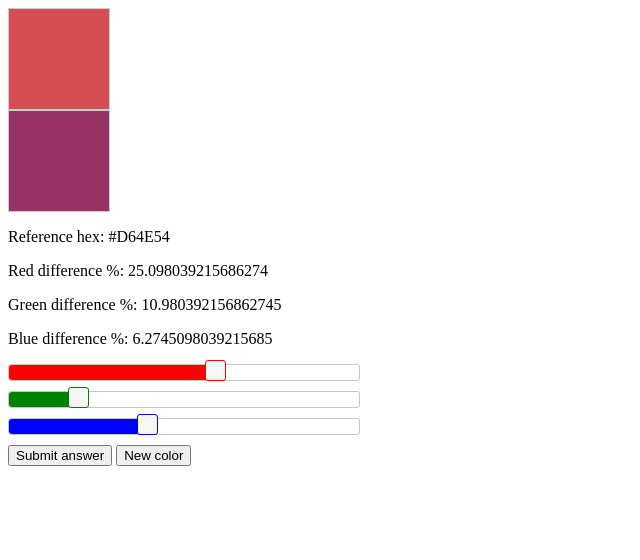
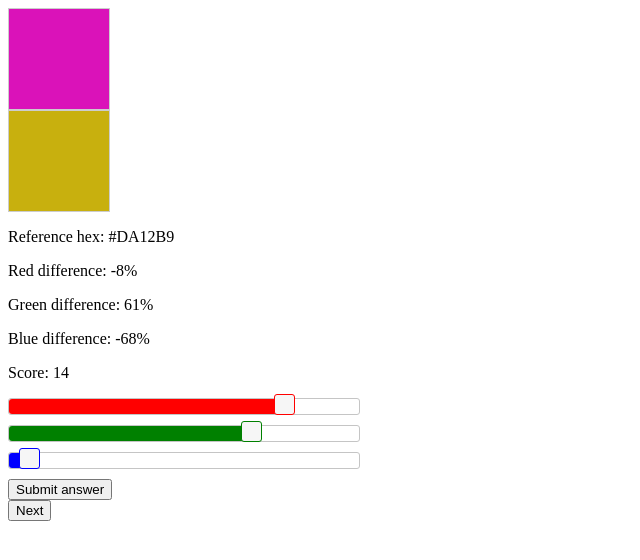
Before and after one commit to BrunoHrv/WebSysHW2, a plain HTML site: page index.html in a window 1280 px wide. Both pictures are taken after a click on the button "Submit answer". Shown: the whole page, without its empty margins (0-640 px from the left). Drawn offline with nearby package versions, Linux system fonts and the light colour scheme.

Commit message:
Reorganization, scoring, and basic function
The html, css, and js were separated into different files that are more
conducive to a group process.

Basic functionality is present.

TO DO:
-Scoring needs to be tweeked, keeps showing up as "14" for some reason.
-Formatted into a jQuery plugin
-Styled into something a little more pleasing to the eye and natural to
use
-Difficulty settings still need to be developed

```diff
--- a/index.html
+++ b/index.html
@@ -1,164 +1,22 @@
 <html>
 	<head>
-	<title></title>
+		<title>Hexed!</title>
+		<!-- icon compliments of freeFavicon.com: http://www.freefavicon.com/freefavicons/objects/iconinfo/24-color-hexagon-152-126631.html -->
+		<link rel="shortcut icon" href="favicon.ico" />
+		<link rel="stylesheet" type="text/css" href="resources/hexed.css">
 	<link href="http://code.jquery.com/ui/1.11.1/themes/smoothness/jquery-ui.css" rel="Stylesheet"
-	type="text/css" />
-	<script src="http://code.jquery.com/jquery-1.10.2.js"></script>
-	<script type="text/javascript" src="http://code.jquery.com/ui/1.10.4/jquery-ui.js"></script>
-	<style type="text/css">
-		#output
-		{
-		width: 100px;
-		height: 100px;
-		border: solid 1px #ccc;
-		}
-
-		#reference
-		{
-		width: 100px;
-		height: 100px;
-		border: solid 1px #ccc;
-		}
-
-		#redslide, #greenslide, #blueslide
-		{
-		height: 15px;
-		margin: 10px 0px;
-		width: 350px;
-		}
-
-		#redslide .ui-slider-range
-		{
-		background: red;
-		}
-		#redslide .ui-slider-handle
-		{
-		border-color: red;
-		}
-		#greenslide .ui-slider-range
-		{
-		background: green;
-		}
-		#greenslide .ui-slider-handle
-		{
-		border-color: green;
-		}
-		#blueslide .ui-slider-range
-		{
-		background: blue;
-		}
-		#blueslide .ui-slider-handle
-		{
-		border-color: blue;
-		}
-	</style>
-	<script language="javascript">
-
-
-		$(document).ready(function () {
-			$("#redslide, #greenslide, #blueslide").slider({
-			orientation: "horizontal",
-			range: "min",
-			max: 255,
-			value: 127,
-			slide: showOutput,
-			change: showOutput
-			});
-			$("#redslide").slider("value", 150);
-			$("#greenslide").slider("value", 50);
-			$("#blueslide").slider("value", 100);
-			generateReferenceRGB();
-
-		});
-
-		//global variables to store reference colors
-		var referenceRed;
-		var referenceGreen;
-		var referenceBlue;
-		var hexColor;
-
-		function evaluateSolution(){
-
-			//calculate difference percentages
-			var redPercentage = (Math.abs( $("#redslide").slider("value") - referenceRed ) / 255) *100;
-			var greenPercentage = (Math.abs( $("#greenslide").slider("value") - referenceGreen ) / 255) *100;
-			var bluePercentage = (Math.abs( $("#blueslide").slider("value") - referenceBlue ) / 255) *100;
-
-			document.getElementById("#hexAnswer").innerHTML = "Reference hex: #" + hexColor; //reveal hexcolor
-			document.getElementById("#redAnswer").innerHTML = "Red difference %: " + redPercentage;
-			document.getElementById("#greenAnswer").innerHTML = "Green difference %: " + greenPercentage;
-			document.getElementById("#blueAnswer").innerHTML = "Blue difference %: " + bluePercentage;
-
-		}
-
-		function newGame(){
-
-			//reset solution values
-			document.getElementById("#hexAnswer").innerHTML = "Reference hex: ? "; //reveal hexcolor
-			document.getElementById("#redAnswer").innerHTML = "Red difference %: ?";
-			document.getElementById("#greenAnswer").innerHTML = "Green difference %: ?";
-			document.getElementById("#blueAnswer").innerHTML = "Blue difference %: ?";
-
-			//change reference color
-			generateReferenceRGB();
-
-		}
-
-		//update square color based on slider position
-		function showOutput() {
-			var hexa = getHexaFromRGB($("#redslide").slider("value"),
-			$("#greenslide").slider("value"),
-			$("#blueslide").slider("value"));
-			$("#output").css("background-color", "#" + hexa);
-
-		}
-
-		// generate hex color value from slider position
-		function getHexaFromRGB(r, g, b) {
-			var hexa = [r.toString(16), g.toString(16), b.toString(16)];
-			$.each(hexa, function (nr, val) {
-			if (val.length === 1) {
-			hexa[nr] = "0" + val;
-			}
-			});
-			return hexa.join("").toUpperCase();
-		}
-
-
-		function generateReferenceRGB() {
-
-			// randomize rgb reference values
-			referenceRed = Math.floor((Math.random() * 255) + 0);
-			referenceGreen = Math.floor((Math.random() * 255) + 0);
-			referenceBlue = Math.floor((Math.random() * 255) + 0);
-
-			//turn values into a hex code
-			var referenceHex = [referenceRed.toString(16), referenceGreen.toString(16), referenceBlue.toString(16)];
-			$.each(referenceHex, function (nr, val) {
-			if (val.length === 1) {
-			referenceHex[nr] = "0" + val;
-			}
-			});
-
-			hexColor = referenceHex.join("").toUpperCase();
-
-			 //change reference block color
-			$("#reference").css("background-color", "#" + hexColor);
-
-		}
-
-	</script>
+	type="text/css"/>
 	</head>
 	<body>
-		<div id="reference">
-		</div>
+		<div id="reference"></div>
 
-		<div id="output">
-		</div>
+		<div id="output"></div>
+
 		<p id="#hexAnswer">Reference hex: ? </p>
-		<p id="#redAnswer">Red difference %: ? </p>
-		<p id="#greenAnswer">green difference %: ? </p>
-		<p id="#blueAnswer">Blue difference %: ? </p>
+		<p id="#redAnswer">Red difference: ?% </p>
+		<p id="#greenAnswer">Green difference: ?% </p>
+		<p id="#blueAnswer">Blue difference: ?% </p>
+		<p id="#score">Score: ? </p>
 
 		<div id="redslide">
 		</div>
@@ -166,7 +24,13 @@
 		</div>
 		<div id="blueslide">
 		</div>
-		<button onclick="evaluateSolution()">Submit answer</button>
-		<button onclick="newGame()">New color</button>
+
+		<button id="submit" onclick="evaluateSolution()">Submit answer</button>
+		<br>
+		<button id="newGame" onclick="newGame()">Next</button>
+
+		<script src="http://code.jquery.com/jquery-1.10.2.js"></script>
+		<script type="text/javascript" src="http://code.jquery.com/ui/1.10.4/jquery-ui.js"></script>
+		<script language="javascript" src="resources/hexed.js"></script>
 	</body>
 </html>
--- /dev/null
+++ b/resources/hexed.css
@@ -0,0 +1,47 @@
+#output
+{
+width: 100px;
+height: 100px;
+border: solid 1px #ccc;
+}
+
+#reference
+{
+width: 100px;
+height: 100px;
+border: solid 1px #ccc;
+}
+
+#redslide, #greenslide, #blueslide
+{
+height: 15px;
+margin: 10px 0px;
+width: 350px;
+}
+
+#redslide .ui-slider-range
+{
+background: red;
+}
+#redslide .ui-slider-handle
+{
+border-color: red;
+}
+
+#greenslide .ui-slider-range
+{
+background: green;
+}
+#greenslide .ui-slider-handle
+{
+border-color: green;
+}
+
+#blueslide .ui-slider-range
+{
+background: blue;
+}
+#blueslide .ui-slider-handle
+{
+border-color: blue;
+}
--- /dev/null
+++ b/resources/hexed.js
@@ -0,0 +1,120 @@
+$(document).ready(function () {
+	$("#redslide, #greenslide, #blueslide").slider({
+	orientation: "horizontal",
+	range: "min",
+	max: 255,
+	value: 127,
+	slide: showOutput,
+	change: showOutput
+	});
+	newGame();
+
+});
+
+//global variables to store reference colors, counts, and time
+var hexColor;
+var count;
+var turns;
+var time;
+var difficulty = 1;
+
+function evaluateSolution(){
+	var timeTemp = new Date().getTime();
+	var timeDiff = timeTemp-time;
+	count++;
+	if (count>turns) {
+		tryAgain();
+		return;
+	}
+
+	//calculate difference percentages
+	var redPercentage = Math.floor((( $("#redslide").slider("value") - referenceRed ) / 255) *100);
+	var greenPercentage = Math.floor((( $("#greenslide").slider("value") - referenceGreen ) / 255) *100);
+	var bluePercentage = Math.floor((( $("#blueslide").slider("value") - referenceBlue ) / 255) *100);
+
+	console.log(Math.abs(redPercentage+greenPercentage+bluePercentage));
+	console.log(15 - difficulty - Math.abs(redPercentage+greenPercentage+bluePercentage));
+
+	var score = 15 - difficulty - (Math.abs(redPercentage+greenPercentage+bluePercentage)) / ((15 - difficulty) * (15000-timeDiff));
+
+
+	document.getElementById("#hexAnswer").innerHTML = "Reference hex: #" + hexColor; //reveal hexcolor
+	document.getElementById("#redAnswer").innerHTML = "Red difference: " + redPercentage + "%";
+	document.getElementById("#greenAnswer").innerHTML = "Green difference: " + greenPercentage + "%";
+	document.getElementById("#blueAnswer").innerHTML = "Blue difference: " + bluePercentage + "%";
+	document.getElementById("#score").innerHTML = "Score: " + Math.round(score*100)/100;
+
+	if (count>turns-1) {
+		tryAgain();
+	}
+}
+
+function tryAgain(){
+	document.getElementById("submit").style.visibility = "hidden";
+	document.getElementById("newGame").innerHTML = "You lost! Try again!";
+
+}
+
+function newGame(){
+	//reset solution values
+	document.getElementById("#hexAnswer").innerHTML = "Reference hex: ? "; //reveal hexcolor
+	document.getElementById("#redAnswer").innerHTML = "Red difference: ?%";
+	document.getElementById("#greenAnswer").innerHTML = "Green difference: ?%";
+	document.getElementById("#blueAnswer").innerHTML = "Blue difference: ?%";
+	document.getElementById("#score").innerHTML = "Score: ?";
+
+	///reset button styles
+	document.getElementById("submit").style.visibility = "visible";
+	document.getElementById("newGame").innerHTML = "Next";
+
+	//reset swatches
+	referenceRed = Math.floor((Math.random() * 255) + 0);
+	referenceGreen = Math.floor((Math.random() * 255) + 0);
+	referenceBlue = Math.floor((Math.random() * 255) + 0);
+	$("#reference").css("background-color", "#" + RGBToHex(referenceRed,referenceGreen,referenceBlue));
+
+	$("#redslide").slider("value", Math.floor((Math.random() * 255) + 0));
+	$("#greenslide").slider("value", Math.floor((Math.random() * 255) + 0));
+	$("#blueslide").slider("value", Math.floor((Math.random() * 255) + 0));
+
+	//reset variables
+	count = 0;
+	time = new Date().getTime();
+	turns=5;
+}
+
+//update square color based on slider position
+function showOutput() {
+	var hexa = hexToRGB($("#redslide").slider("value"),
+	$("#greenslide").slider("value"),
+	$("#blueslide").slider("value"));
+	$("#output").css("background-color", "#" + hexa);
+
+}
+
+// generate hex color value from slider position
+function hexToRGB(r, g, b) {
+	var hexa = [r.toString(16), g.toString(16), b.toString(16)];
+	$.each(hexa, function (nr, val) {
+	if (val.length === 1) {
+	hexa[nr] = "0" + val;
+	}
+	});
+	return hexa.join("").toUpperCase();
+}
+
+
+function RGBToHex(referenceRed,referenceGreen,referenceBlue) {
+
+	//turn values into a hex code
+	var referenceHex = [referenceRed.toString(16), referenceGreen.toString(16), referenceBlue.toString(16)];
+	$.each(referenceHex, function (nr, val) {
+	if (val.length === 1) {
+		referenceHex[nr] = "0" + val;
+		}
+	});
+
+	hexColor = referenceHex.join("").toUpperCase();
+
+	return hexColor;
+}
```
Also changed, not shown: favicon.ico (added).
